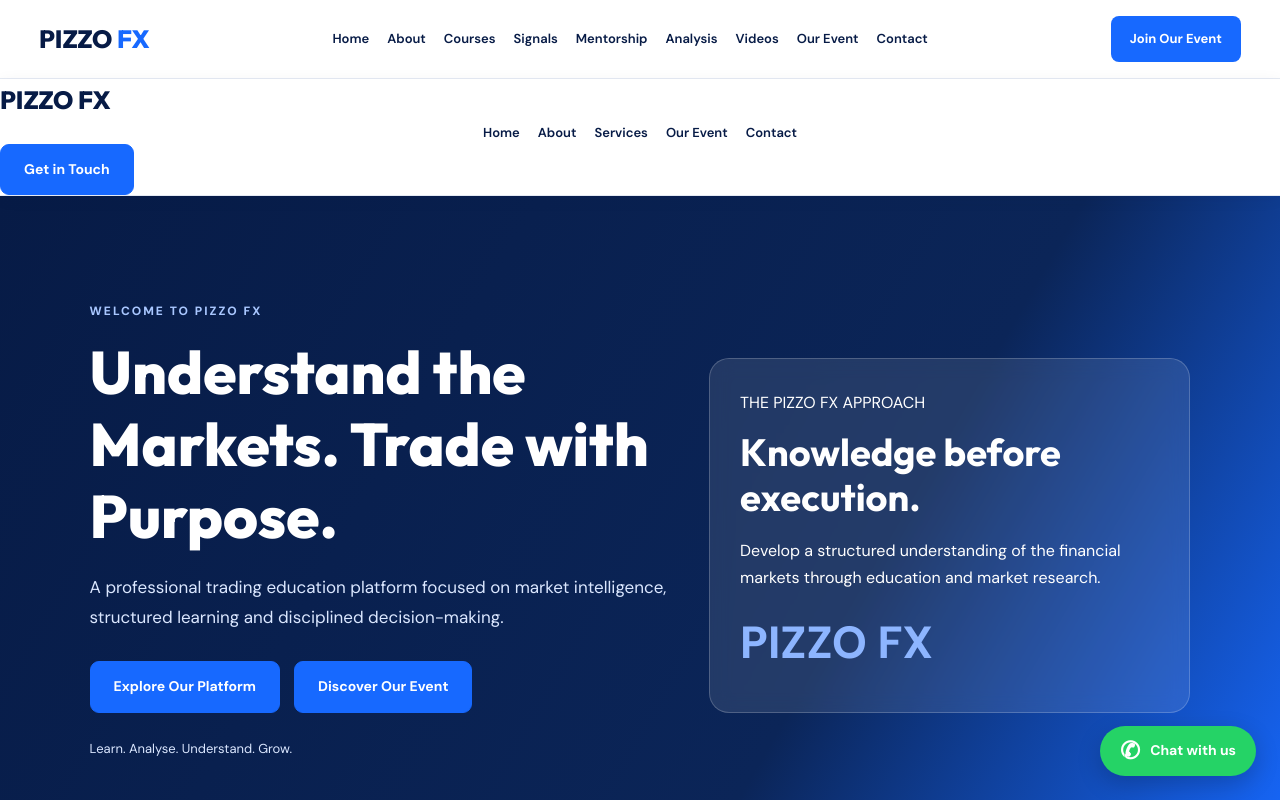
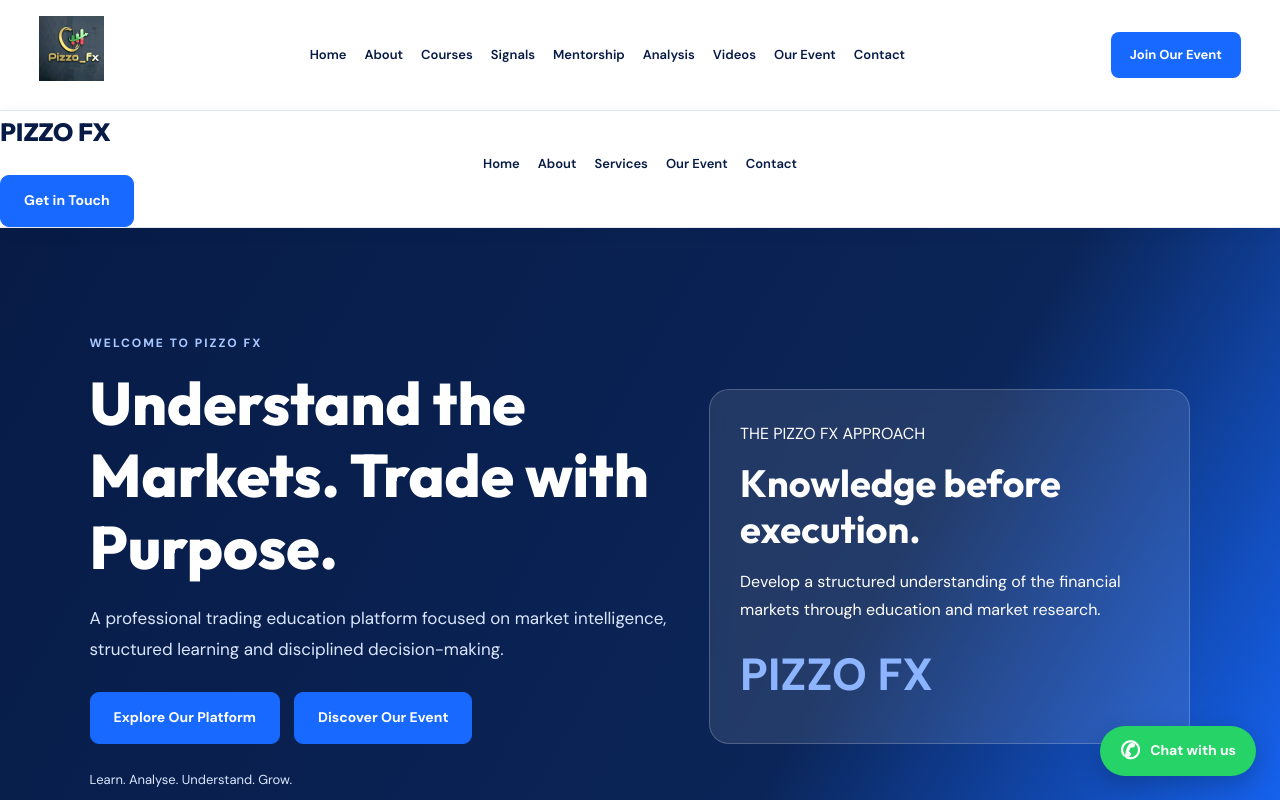
Before and after one commit to mutungastephen111-tech/pizzo-fx-website, a Next.js app: page / in a window 1280 px wide. Shown: the top 800 px of the page. Built offline with nearby package versions, Linux system fonts and the light colour scheme.

Commit message:
Update Navbar.tsx

```diff
--- a/src/components/Navbar.tsx
+++ b/src/components/Navbar.tsx
@@ -1,5 +1,6 @@
 
 import Link from "next/link";
+import Image from "next/image";
 
 const navigationLinks = [
   { label: "Home", href: "/" },
@@ -17,8 +18,19 @@ export default function Navbar() {
   return (
     <header className="site-header">
       <nav className="site-navbar">
-        <Link href="/" className="site-brand">
-          PIZZO <span>FX</span>
+        <Link href="/" className="site-brand" aria-label="PIZZO FX Home">
+          <Image
+            src="/images/pizzo-logo.png"
+            alt="PIZZO FX Logo"
+            width={65}
+            height={65}
+            priority
+            style={{
+              width: "65px",
+              height: "65px",
+              objectFit: "contain",
+            }}
+          />
         </Link>
 
         <div className="site-nav-links">
```
